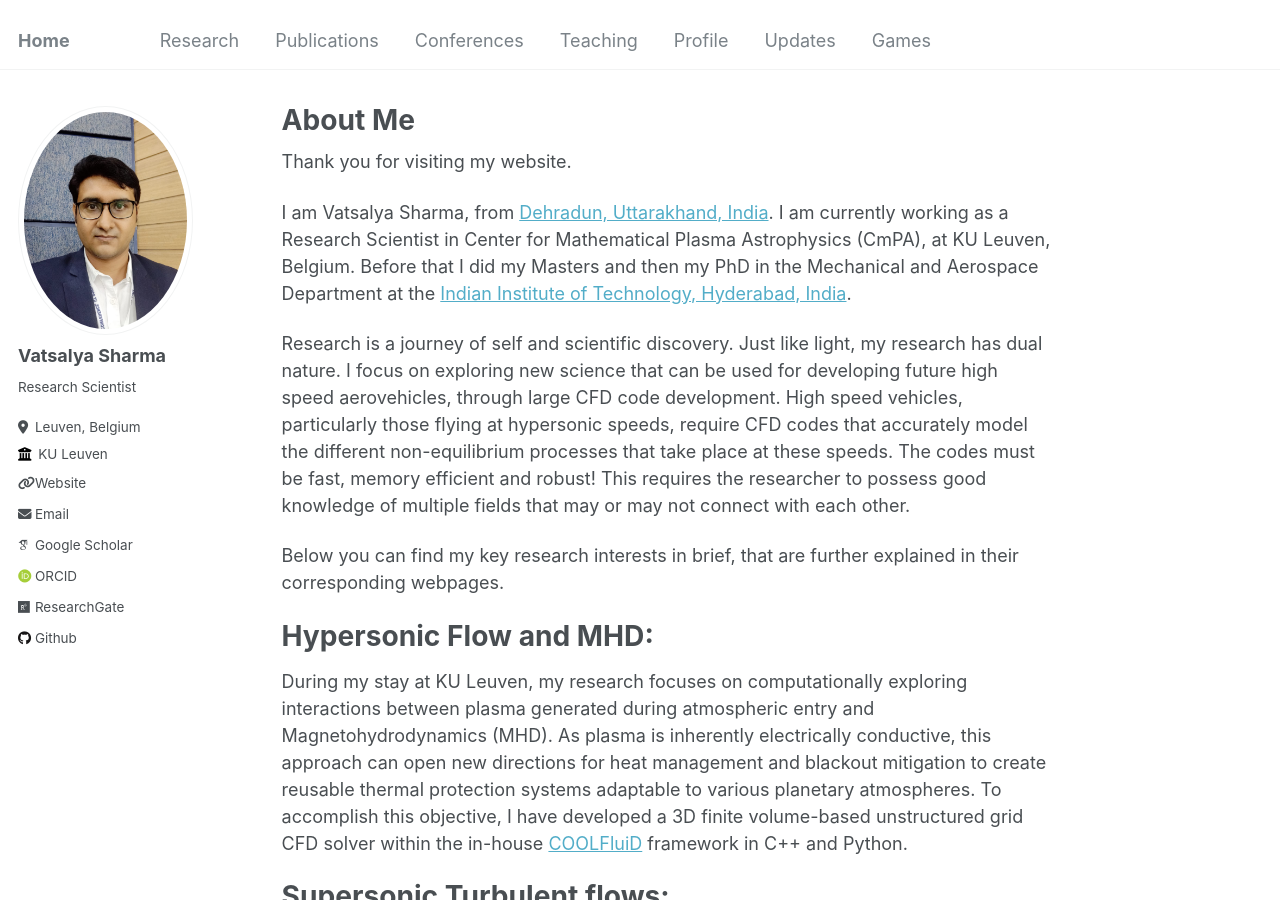
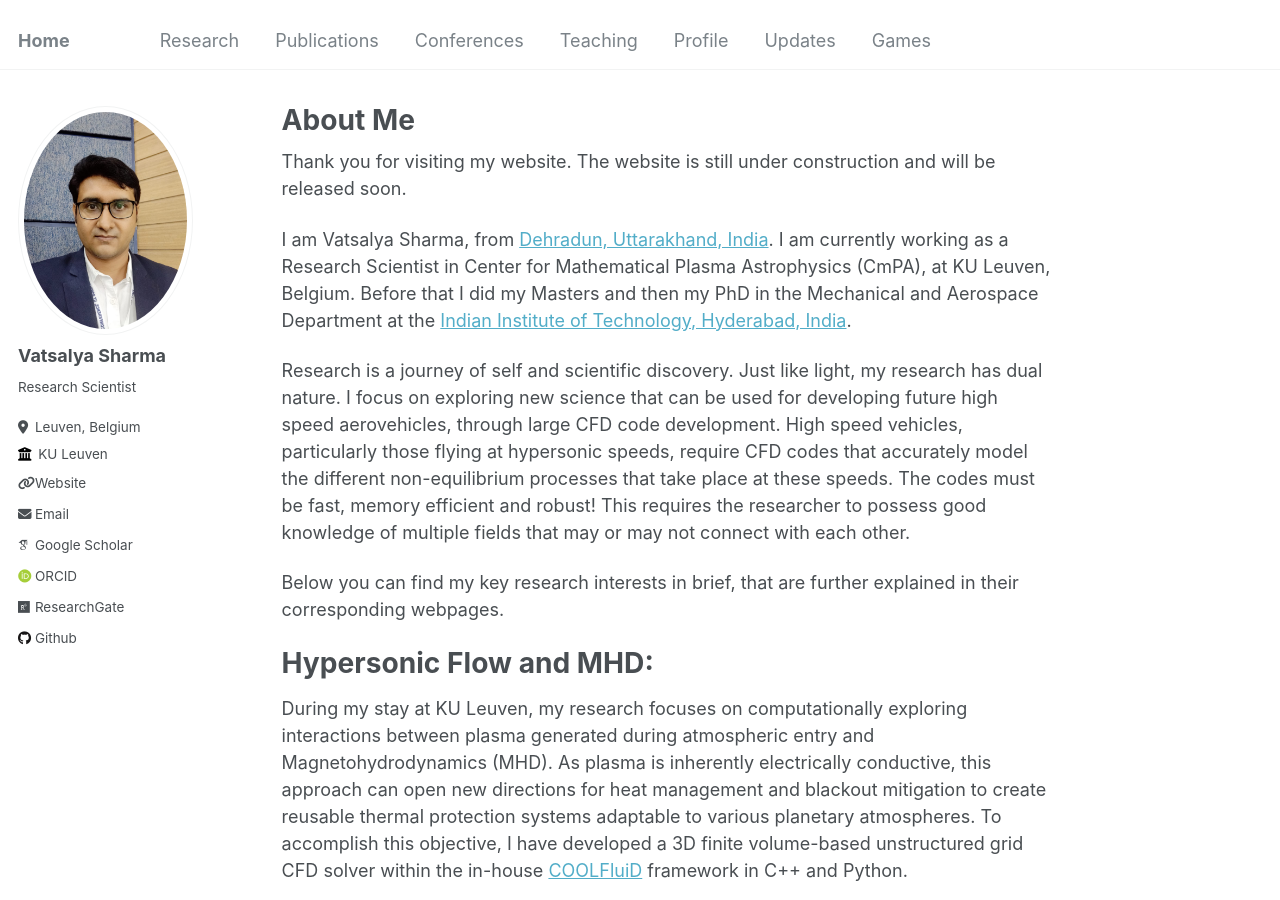
Before and after one commit to vatsalyasharma/vatsalyasharma.github.io, a Jekyll site: the page built from _pages/about.md, in a window 1280 px wide and 900 px high. Built offline with Jekyll 4.4.1, drawn with Linux system fonts in a browser that asks for light colours; some web fonts are replaced.

Commit message:
Update about.md

```diff
--- a/_pages/about.md
+++ b/_pages/about.md
@@ -7,7 +7,7 @@ redirect_from:
   - /about.html
 ---
 
-Thank you for visiting my website.
+Thank you for visiting my website. The website is still under construction and will be released soon.
 
 I am Vatsalya Sharma, from [Dehradun, Uttarakhand, India](https://en.wikipedia.org/wiki/Dehradun). I am currently working as a Research Scientist in Center for Mathematical Plasma Astrophysics (CmPA), at KU Leuven, Belgium. Before that I did my Masters and then my PhD in the Mechanical and Aerospace Department at the [Indian Institute of Technology, Hyderabad, India](https://www.iith.ac.in/).
 
```
